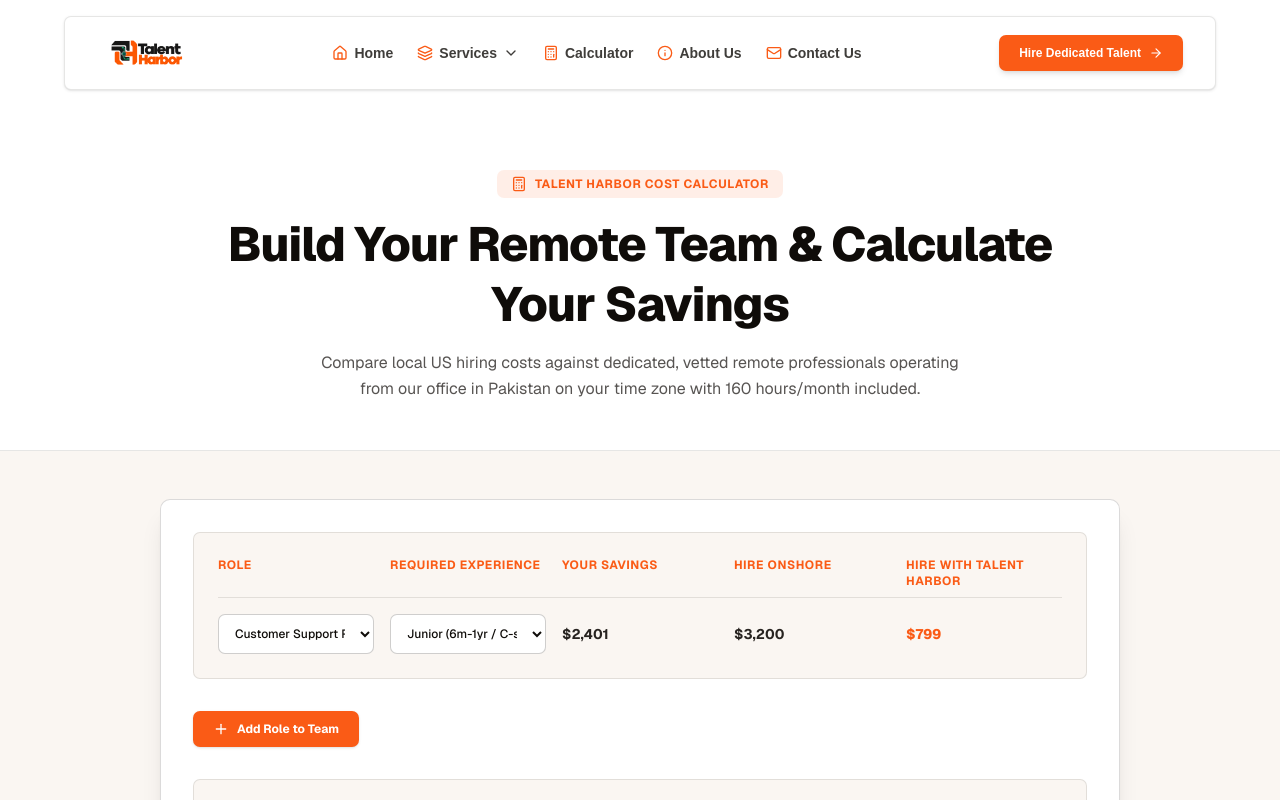
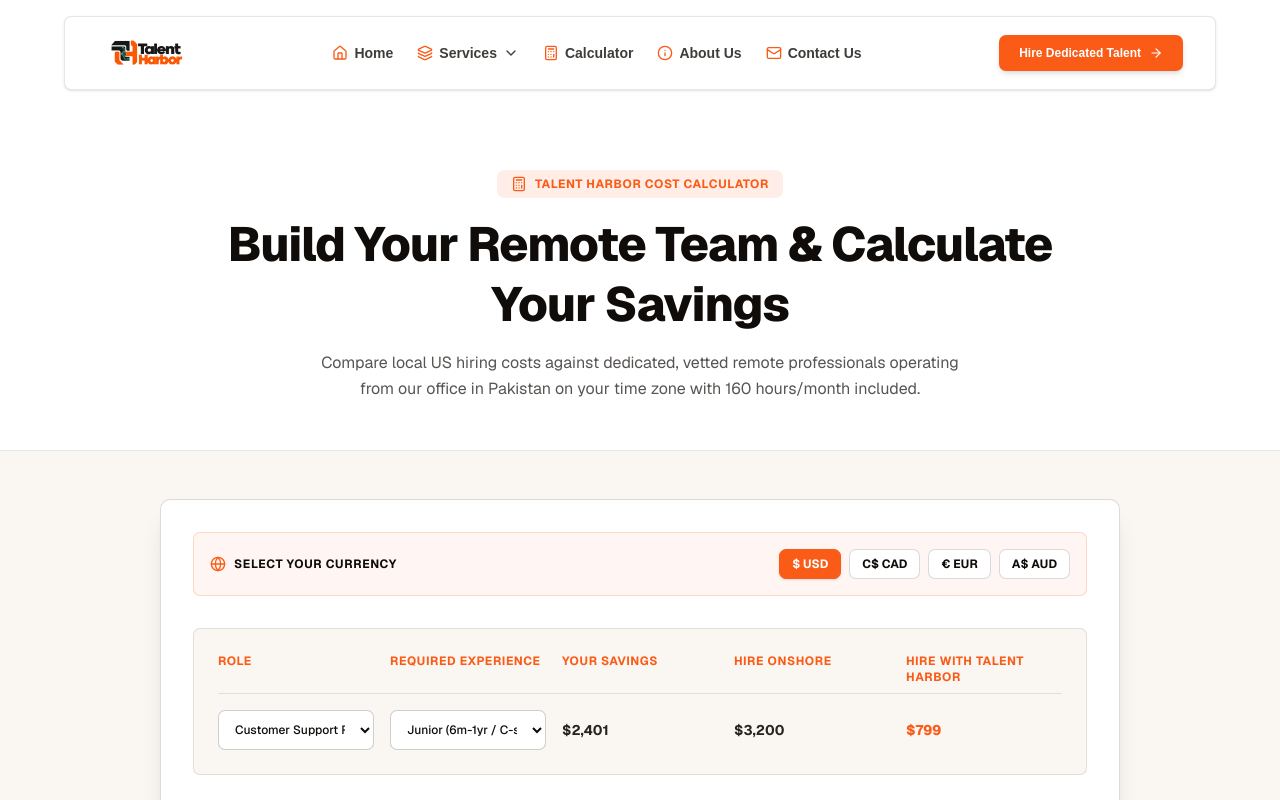
Before and after one commit to AHMAD789999/remotetalent-, a Next.js app: page /team-building-calculator in a window 1280 px wide. Shown: the top 800 px of the page. Built offline with nearby package versions, Linux system fonts and the light colour scheme.

Commit message:
Update page.jsx

```diff
--- a/app/team-building-calculator/page.jsx
+++ b/app/team-building-calculator/page.jsx
@@ -2,7 +2,7 @@
 
 import React, { useState } from "react";
 import Link from "next/link";
-import { Calculator, Plus, Trash2, ArrowRight, ShieldCheck, Users, TrendingUp, X, Loader2, CheckCircle2, Calendar, DollarSign, Award } from "lucide-react";
+import { Calculator, Plus, Trash2, ArrowRight, ShieldCheck, Users, TrendingUp, X, Loader2, CheckCircle2, Calendar, DollarSign, Award, Globe } from "lucide-react";
 
 // ============================================================
 // OFFICIAL RATE CARD — Aligned with Live Service Pages
@@ -107,10 +107,30 @@ const availableRoles = [
   },
 ];
 
+// ============================================================
+// CURRENCY CONFIGURATION
+// Base rates are in USD. Adjust conversion rates as needed.
+// ============================================================
+const currencies = {
+  USD: { code: "USD", symbol: "$", label: "US Dollar", rate: 1 },
+  CAD: { code: "CAD", symbol: "C$", label: "Canadian Dollar", rate: 1.36 },
+  EUR: { code: "EUR", symbol: "€", label: "Euro", rate: 0.92 },
+  AUD: { code: "AUD", symbol: "A$", label: "Australian Dollar", rate: 1.52 },
+};
+
 export default function TeamBuildingCalculatorPage() {
   const [selectedRole, setSelectedRole] = useState(availableRoles[0].name);
   const [selectedExperience, setSelectedExperience] = useState("Junior");
   const [teamMembers, setTeamMembers] = useState([]);
+
+  // Currency state
+  const [selectedCurrency, setSelectedCurrency] = useState("USD");
+  const currency = currencies[selectedCurrency];
+
+  // Convert a USD amount into the selected currency
+  const convert = (usdAmount) => Math.round(usdAmount * currency.rate);
+  const format = (usdAmount) =>
+    `${currency.symbol}${convert(usdAmount).toLocaleString()}`;
 
   // Popup Modal States
   const [isModalOpen, setIsModalOpen] = useState(false);
@@ -121,7 +141,7 @@ export default function TeamBuildingCalculatorPage() {
   const [submitted, setSubmitted] = useState(false);
   const [errorMsg, setErrorMsg] = useState("");
 
-  // Get pricing based on selection
+  // Get pricing based on selection (always stored in USD base)
   const currentRoleObj = availableRoles.find((r) => r.name === selectedRole) || availableRoles[0];
   const currentPricing = currentRoleObj.tiers[selectedExperience] || { onshore: 3200, offshore: 699 };
   const currentSavings = currentPricing.onshore - currentPricing.offshore;
@@ -131,6 +151,7 @@ export default function TeamBuildingCalculatorPage() {
       id: Date.now(),
       role: selectedRole,
       experience: selectedExperience,
+      // Store base USD values internally so totals stay consistent
       onshore: currentPricing.onshore,
       offshore: currentPricing.offshore,
       savings: currentSavings,
@@ -163,9 +184,9 @@ export default function TeamBuildingCalculatorPage() {
     setLoading(true);
     setErrorMsg("");
 
-    // Format team breakdown list into text
+    // Format team breakdown list into text (using selected currency)
     const teamSummaryText = teamMembers.length > 0
-      ? teamMembers.map((m, idx) => `${idx + 1}. Role: ${m.role} (${m.experience}) | Onshore: $${m.onshore} | Talent Harbor: $${m.offshore} | Savings: $${m.savings}`).join("\n")
+      ? teamMembers.map((m, idx) => `${idx + 1}. Role: ${m.role} (${m.experience}) | Onshore: ${format(m.onshore)} | Talent Harbor: ${format(m.offshore)} | Savings: ${format(m.savings)}`).join("\n")
       : "No specific roles pre-selected from calculator.";
 
     const fullMessage = `
@@ -174,16 +195,18 @@ CLIENT CONTACT INFORMATION:
 - Phone: ${clientPhone}
 - Email: ${clientEmail}
 
+SELECTED CURRENCY: ${currency.label} (${currency.code})
+
 CALCULATED TEAM CONFIGURATION:
 ${teamSummaryText}
 
-FINANCIAL SUMMARY:
-- Total Monthly Onshore Cost: $${totalOnshore.toLocaleString()}
-- Total Estimated Talent Harbor Cost: $${totalOffshore.toLocaleString()}
-- Total Monthly Savings: $${totalSavings.toLocaleString()} (${savingsPercentage}%)
-- Total Annual Savings: $${annualSavings.toLocaleString()}
-- Total 3-Year Savings: $${threeYearSavings.toLocaleString()}
-- Total 5-Year Savings: $${fiveYearSavings.toLocaleString()}
+FINANCIAL SUMMARY (${currency.code}):
+- Total Monthly Onshore Cost: ${format(totalOnshore)}
+- Total Estimated Talent Harbor Cost: ${format(totalOffshore)}
+- Total Monthly Savings: ${format(totalSavings)} (${savingsPercentage}%)
+- Total Annual Savings: ${format(annualSavings)}
+- Total 3-Year Savings: ${format(threeYearSavings)}
+- Total 5-Year Savings: ${format(fiveYearSavings)}
     `;
 
     const formData = new FormData();
@@ -239,6 +262,31 @@ FINANCIAL SUMMARY:
         <section className="max-w-5xl mx-auto px-4 sm:px-6 lg:px-8">
           <div className="bg-white rounded-[10px] p-6 sm:p-8 border border-[#0F0C09]/15 shadow-xl space-y-8">
 
+            {/* Currency Selector */}
+            <div className="flex flex-col sm:flex-row sm:items-center sm:justify-between gap-3 bg-[#FA5B16]/5 border border-[#FA5B16]/20 rounded-[7px] p-4">
+              <div className="flex items-center gap-2">
+                <Globe className="w-4 h-4 text-[#FA5B16]" />
+                <span className="text-xs font-bold uppercase tracking-wider text-[#0F0C09]">
+                  Select Your Currency
+                </span>
+              </div>
+              <div className="flex flex-wrap gap-2">
+                {Object.values(currencies).map((cur) => (
+                  <button
+                    key={cur.code}
+                    onClick={() => setSelectedCurrency(cur.code)}
+                    className={`px-3 py-1.5 rounded-[7px] text-xs font-bold transition-all cursor-pointer border ${
+                      selectedCurrency === cur.code
+                        ? "bg-[#FA5B16] text-white border-[#FA5B16] shadow"
+                        : "bg-white text-[#0F0C09] border-[#0F0C09]/15 hover:border-[#FA5B16]"
+                    }`}
+                  >
+                    {cur.symbol} {cur.code}
+                  </button>
+                ))}
+              </div>
+            </div>
+
             {/* Top Selector Card */}
             <div className="bg-[#FAF6F2] rounded-[7px] border border-[#0F0C09]/10 p-5 sm:p-6 space-y-4">
               <div className="grid grid-cols-1 sm:grid-cols-5 gap-4 text-xs font-bold tracking-wider text-[#FA5B16] uppercase pb-2 border-b border-[#0F0C09]/10 hidden sm:grid">
@@ -283,19 +331,19 @@ FINANCIAL SUMMARY:
                 {/* Savings Preview */}
                 <div className="text-sm font-bold text-[#0F0C09]/90">
                   <span className="block sm:hidden text-[10px] text-[#FA5B16] font-bold uppercase">Your Savings</span>
-                  ${currentSavings.toLocaleString()}
+                  {format(currentSavings)}
                 </div>
 
                 {/* Onshore Preview */}
                 <div className="text-sm font-bold text-[#0F0C09]/90">
                   <span className="block sm:hidden text-[10px] text-[#FA5B16] font-bold uppercase">Hire Onshore</span>
-                  ${currentPricing.onshore.toLocaleString()}
+                  {format(currentPricing.onshore)}
                 </div>
 
                 {/* Offshore Preview */}
                 <div className="text-sm font-extrabold text-[#FA5B16]">
                   <span className="block sm:hidden text-[10px] text-[#FA5B16] font-bold uppercase">Hire With Talent Harbor</span>
-                  ${currentPricing.offshore.toLocaleString()}
+                  {format(currentPricing.offshore)}
                 </div>
               </div>
             </div>
@@ -334,10 +382,10 @@ FINANCIAL SUMMARY:
                     <div key={member.id} className="grid grid-cols-1 sm:grid-cols-6 gap-2 p-4 items-center text-xs">
                       <div className="col-span-2 font-bold text-[#0F0C09]">{member.role}</div>
                       <div className="text-[#0F0C09]/80">{member.experience}</div>
-                      <div className="text-[#0F0C09] font-bold">${member.savings.toLocaleString()}</div>
-                      <div className="text-[#0F0C09]/80">${member.onshore.toLocaleString()}</div>
+                      <div className="text-[#0F0C09] font-bold">{format(member.savings)}</div>
+                      <div className="text-[#0F0C09]/80">{format(member.onshore)}</div>
                       <div className="flex justify-between items-center">
-                        <span className="text-[#FA5B16] font-extrabold">${member.offshore.toLocaleString()}</span>
+                        <span className="text-[#FA5B16] font-extrabold">{format(member.offshore)}</span>
                         <button
                           onClick={() => handleRemoveMember(member.id)}
                           className="text-red-500 hover:text-red-700 p-1 transition-colors cursor-pointer"
@@ -356,11 +404,11 @@ FINANCIAL SUMMARY:
             <div className="bg-[#0F0C09] text-white rounded-[7px] p-6 space-y-3 shadow-md">
               <div className="text-xs text-white/80 flex justify-between border-b border-white/10 pb-2.5">
                 <span>Monthly cost of onshore hiring:</span>
-                <span className="font-bold text-white">${totalOnshore.toLocaleString()}</span>
+                <span className="font-bold text-white">{format(totalOnshore)}</span>
               </div>
               <div className="text-xs text-white/80 flex justify-between border-b border-white/10 pb-2.5">
                 <span>Monthly savings with Talent Harbor:</span>
-                <span className="font-bold text-[#FA5B16]">${totalSavings.toLocaleString()}</span>
+                <span className="font-bold text-[#FA5B16]">{format(totalSavings)}</span>
               </div>
               <div className="text-xs text-white/80 flex justify-between border-b border-white/10 pb-2.5">
                 <span>You could be Saving:</span>
@@ -368,7 +416,7 @@ FINANCIAL SUMMARY:
               </div>
               <div className="text-sm text-white flex justify-between pt-1">
                 <span className="font-bold">Estimated Monthly Cost:</span>
-                <span className="font-extrabold text-lg text-[#FA5B16]">${totalOffshore.toLocaleString()}</span>
+                <span className="font-extrabold text-lg text-[#FA5B16]">{format(totalOffshore)}</span>
               </div>
             </div>
 
@@ -408,7 +456,7 @@ FINANCIAL SUMMARY:
                       </div>
                       <div className="flex items-baseline gap-1">
                         <span className="text-2xl font-extrabold text-[#0F0C09]">
-                          ${monthlySavings.toLocaleString()}
+                          {format(monthlySavings)}
                         </span>
                       </div>
                       <p className="text-[10px] text-[#0F0C09]/60 font-medium leading-relaxed">
@@ -437,7 +485,7 @@ FINANCIAL SUMMARY:
                       </div>
                       <div className="flex items-baseline gap-1">
                         <span className="text-3xl font-extrabold text-white">
-                          ${annualSavings.toLocaleString()}
+                          {format(annualSavings)}
                         </span>
                       </div>
                       <p className="text-[10px] text-white/80 font-medium leading-relaxed">
@@ -460,7 +508,7 @@ FINANCIAL SUMMARY:
                       </div>
                       <div className="flex items-baseline gap-1">
                         <span className="text-2xl font-extrabold text-[#0F0C09]">
-                          ${threeYearSavings.toLocaleString()}
+                          {format(threeYearSavings)}
                         </span>
                       </div>
                       <p className="text-[10px] text-[#0F0C09]/60 font-medium leading-relaxed">
@@ -486,7 +534,7 @@ FINANCIAL SUMMARY:
                   <div className="space-y-1.5">
                     <div className="flex justify-between items-center text-xs">
                       <span className="font-bold text-[#0F0C09]/70 uppercase tracking-wider text-[10px]">Onshore Hiring (Annual)</span>
-                      <span className="font-extrabold text-[#0F0C09]">${annualOnshore.toLocaleString()}</span>
+                      <span className="font-extrabold text-[#0F0C09]">{format(annualOnshore)}</span>
                     </div>
                     <div className="w-full h-3 bg-[#FAF6F2] rounded-full overflow-hidden border border-[#0F0C09]/5">
                       <div
@@ -500,7 +548,7 @@ FINANCIAL SUMMARY:
                   <div className="space-y-1.5">
                     <div className="flex justify-between items-center text-xs">
                       <span className="font-bold text-[#FA5B16] uppercase tracking-wider text-[10px]">Talent Harbor (Annual)</span>
-                      <span className="font-extrabold text-[#FA5B16]">${annualOffshore.toLocaleString()}</span>
+                      <span className="font-extrabold text-[#FA5B16]">{format(annualOffshore)}</span>
                     </div>
                     <div className="w-full h-3 bg-[#FAF6F2] rounded-full overflow-hidden border border-[#0F0C09]/5">
                       <div
@@ -519,14 +567,14 @@ FINANCIAL SUMMARY:
                       <div>
                         <p className="text-[10px] font-bold uppercase tracking-wider text-[#0F0C09]/60">Net Annual Savings</p>
                         <p className="text-lg font-extrabold text-[#FA5B16] leading-tight">
-                          ${annualSavings.toLocaleString()}
+                          {format(annualSavings)}
                         </p>
                       </div>
                     </div>
                     <div className="text-right">
                       <p className="text-[10px] font-bold uppercase tracking-wider text-[#0F0C09]/60">5-Year Projection</p>
                       <p className="text-lg font-extrabold text-[#0F0C09] leading-tight">
-                        ${fiveYearSavings.toLocaleString()}
+                        {format(fiveYearSavings)}
                       </p>
                     </div>
                   </div>
```
